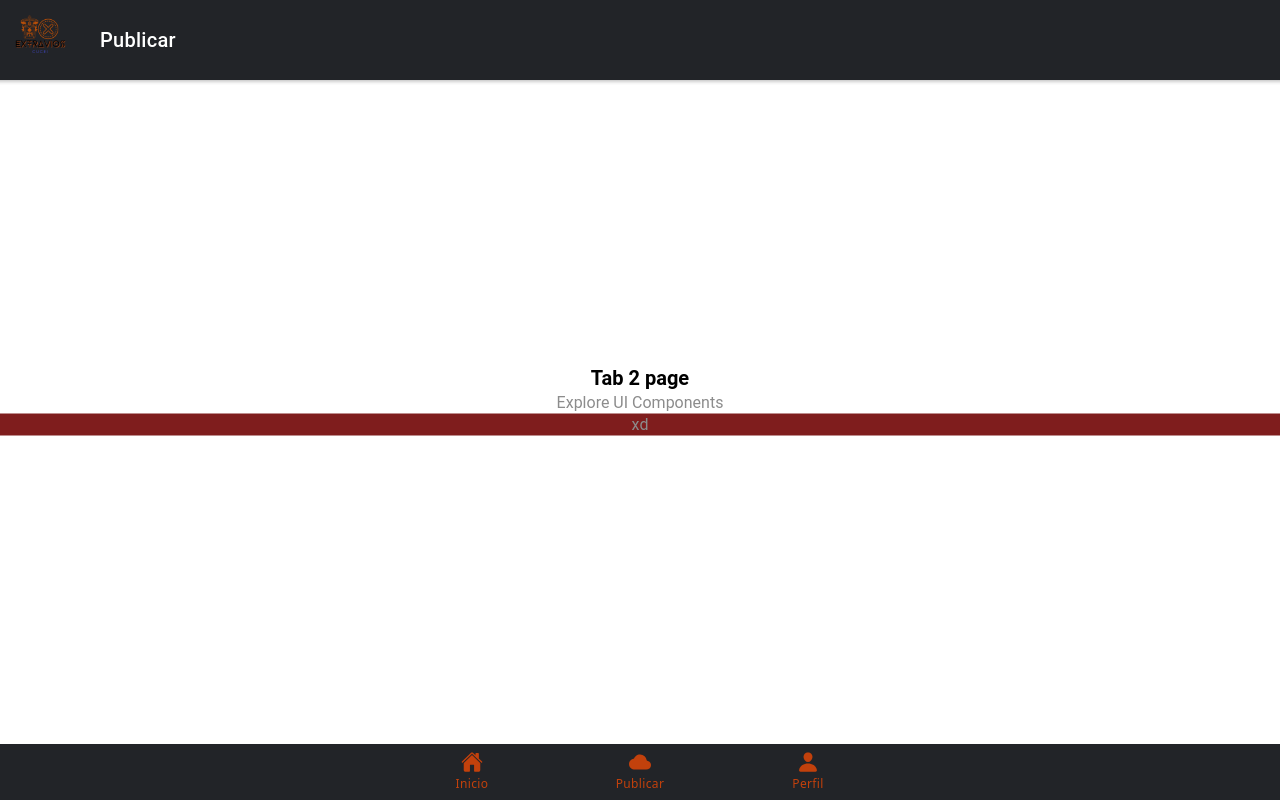
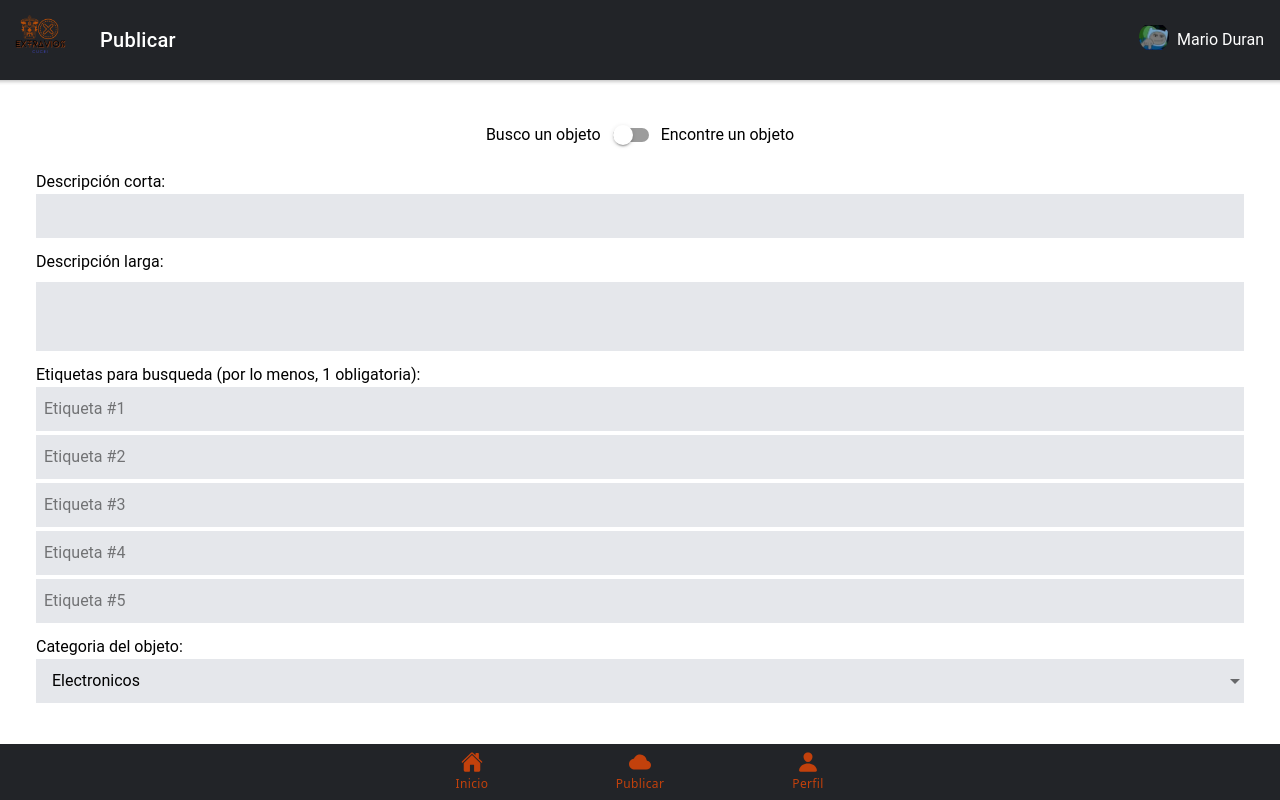
Before and after one commit to ManuelMtz2000/modular-front, a React (Create React App) app: page /tab2 in a window 1280 px wide. Built offline with nearby package versions, Linux system fonts and the light colour scheme.

Commit message:
Pagina de inicio terminada, formulario de publicación creado.

```diff
--- a/src/components/InicioContenedor.tsx
+++ b/src/components/InicioContenedor.tsx
@@ -1,9 +1,36 @@
+import { IonButton, IonCheckbox, IonIcon, IonSearchbar } from "@ionic/react";
+import { ellipsisVerticalOutline } from "ionicons/icons";
 import SlidesComponent from "./SlidesComponent";
+import './InicioContenedor.css'
 
 const InicioContenedor: React.FC = () => {
   return (
     <div className="m-4 bg-white p-5 rounded-md text-black">
-    <SlidesComponent />
+      <div className="flex items-center">
+        <IonSearchbar className="text-black" placeholder="Buscar un objeto..." />
+        <IonButton color="warning" className="mr-2">
+          Buscar
+        </IonButton>
+      </div>
+      <div className="flex">
+        <IonButton color="warning" className="mt-2 h-10">
+            <IonIcon  icon={ellipsisVerticalOutline} />
+        </IonButton>
+        <div className="flex mx-2 mt-2 list-none overflow-auto">
+          <li className="mx-2 p-2 bg-gray-400 rounded-lg flex items-center">
+            <IonCheckbox slot="end" color="warning" />
+            <span className="mx-2">Documentos</span>
+          </li><li className="mx-2 p-2 bg-gray-400 rounded-lg flex items-center">
+            <IonCheckbox slot="end" color="warning" />
+            <span className="mx-2">Electronicos</span>
+          </li>
+          <li className="mx-2 p-2 bg-gray-400 rounded-lg flex items-center">
+            <IonCheckbox slot="end" color="warning" />
+            <span className="mx-2">Otros</span>
+          </li>
+        </div>
+      </div>
+      <SlidesComponent />
     </div>
   )
 };
--- /dev/null
+++ b/src/components/PublicarComponent.tsx
@@ -0,0 +1,46 @@
+import { IonInput, IonItem, IonLabel, IonSelect, IonSelectOption, IonTextarea, IonToggle } from '@ionic/react';
+import { useState } from 'react';
+import './ExploreContainer.css';
+
+const ExploreContainer: React.FC = () => {
+  const [checked, setChecked] = useState(false);
+  const [hairColor, setCategoria] = useState<string>('1');
+  //<IonLabel>Tipo de publicacón: {JSON.stringify(checked)}</IonLabel>
+  return (
+    <div className="m-4 bg-white p-5 rounded-md text-black">
+        <div className='flex justify-center items-center'>
+            <IonLabel>Busco un objeto</IonLabel>
+            <IonToggle color='warning' checked={checked} onIonChange={e => setChecked(e.detail.checked)} />
+            <IonLabel>Encontre un objeto</IonLabel>
+        </div>
+        <form action="" className='mt-4'>
+            <div className='mb-3'>
+                <IonLabel>Descripción corta:</IonLabel>
+                <IonInput className='bg-gray-200'></IonInput>
+            </div>
+            <div className='mb-3'>
+                <IonLabel>Descripción larga:</IonLabel>
+                <IonTextarea className='bg-gray-200'></IonTextarea>
+            </div>
+            <div className='mb-3'>
+                <IonLabel>Etiquetas para busqueda (por lo menos, 1 obligatoria):</IonLabel>
+                <IonInput className='bg-gray-200 mb-1' placeholder="Etiqueta #1"></IonInput>
+                <IonInput className='bg-gray-200 mb-1' placeholder="Etiqueta #2"></IonInput>
+                <IonInput className='bg-gray-200 mb-1' placeholder="Etiqueta #3"></IonInput>
+                <IonInput className='bg-gray-200 mb-1' placeholder="Etiqueta #4"></IonInput>
+                <IonInput className='bg-gray-200 mb-1' placeholder="Etiqueta #5"></IonInput>
+            </div>
+            <div className='mb-3'>
+                <IonLabel>Categoria del objeto:</IonLabel>
+                <IonSelect color='light' className='bg-gray-200' value={hairColor} multiple={true} okText="Listo" cancelText="Cancelar" onIonChange={e => setCategoria(e.detail.value)}>
+                    <IonSelectOption value="1" className='text-black'>Electronicos</IonSelectOption>
+                    <IonSelectOption value="2" className='text-black'>Documentos</IonSelectOption>
+                    <IonSelectOption value="3" className='text-black'>Otros</IonSelectOption>
+                </IonSelect>
+            </div>
+        </form>
+    </div>
+  );
+};
+
+export default ExploreContainer;
--- a/src/components/SlidesComponent.tsx
+++ b/src/components/SlidesComponent.tsx
@@ -1,5 +1,5 @@
 import React from 'react';
-import { IonSlide, IonSlides } from '@ionic/react';
+import { IonButton, IonSlide, IonSlides } from '@ionic/react';
 import { CardComponent } from './CardComponent';
 
 const slideOpts = {
@@ -9,11 +9,32 @@ const slideOpts = {
 
 const SlidesComponent: React.FC = () => {
     return (
-      <IonSlides options={slideOpts}>
-          <IonSlide><CardComponent direccion="/assets/cuaderno.jpeg" /></IonSlide>
-          <IonSlide><CardComponent direccion="/assets/sombrilla.jpeg" /></IonSlide>
-          <IonSlide><CardComponent direccion="/assets/sombrilla 2.jpeg" /></IonSlide>
-      </IonSlides>
+      <div>
+        <IonSlides options={slideOpts}>
+          <IonSlide className='flex flex-col-reverse'>
+            <div className="flex justify-center">
+              <IonButton color="warning">Detalles</IonButton>
+              <IonButton color="warning">Es mío</IonButton>
+            </div>
+            <CardComponent direccion="/assets/cuaderno.jpeg" />
+          </IonSlide>
+          <IonSlide className='flex flex-col-reverse'>
+            <div className="flex justify-center">
+              <IonButton color="warning">Detalles</IonButton>
+              <IonButton color="warning">Es mío</IonButton>
+            </div>
+            <CardComponent direccion="/assets/sombrilla.jpeg" />
+          </IonSlide>
+          <IonSlide className='flex flex-col-reverse'>
+            <div className="flex justify-center">
+              <IonButton color="warning">Detalles</IonButton>
+              <IonButton color="warning">Es mío</IonButton>
+            </div>
+            <CardComponent direccion="/assets/sombrilla 2.jpeg" />
+          </IonSlide>
+        </IonSlides>
+
+      </div>
       );
 };
 export default SlidesComponent;
--- a/src/pages/Tab2.tsx
+++ b/src/pages/Tab2.tsx
@@ -1,5 +1,6 @@
 import { IonContent, IonHeader, IonImg, IonPage, IonTitle, IonToolbar } from '@ionic/react';
 import ExploreContainer from '../components/ExploreContainer';
+import PublicarComponent from '../components/PublicarComponent';
 import './Tab2.css';
 
 const Tab2: React.FC = () => {
@@ -10,6 +11,10 @@ const Tab2: React.FC = () => {
           <div className='flex'>
             <IonImg className='w-20' src="/assets/logo_transparente.png" />
             <IonTitle>Publicar</IonTitle>
+            <div className="self-center flex mr-2">
+              <IonImg src="assets/perfil.jpeg" className="perfil" />
+              <h1 className="m-2">Mario Duran</h1>
+            </div>
           </div>
         </IonToolbar>
       </IonHeader>
@@ -19,7 +24,7 @@ const Tab2: React.FC = () => {
             <IonTitle size="large">Tab 2</IonTitle>
           </IonToolbar>
         </IonHeader>
-        <ExploreContainer name="Tab 2 page" />
+        <PublicarComponent />
       </IonContent>
     </IonPage>
   );
--- a/src/theme/variables.css
+++ b/src/theme/variables.css
@@ -133,7 +133,7 @@ http://ionicframework.com/docs/theming/ */
     --ion-color-dark-shade: #d7d8da;
     --ion-color-dark-tint: #f5f6f9;
 
-    --ion-color-medium: #989aa2;
+    --ion-color-medium: #b8b8b8;
     --ion-color-medium-rgb: 152,154,162;
     --ion-color-medium-contrast: #000000;
     --ion-color-medium-contrast-rgb: 0,0,0;
```
Also changed, not shown: src/components/InicioContenedor.css (added), src/components/PublicarComponent.css (added).
